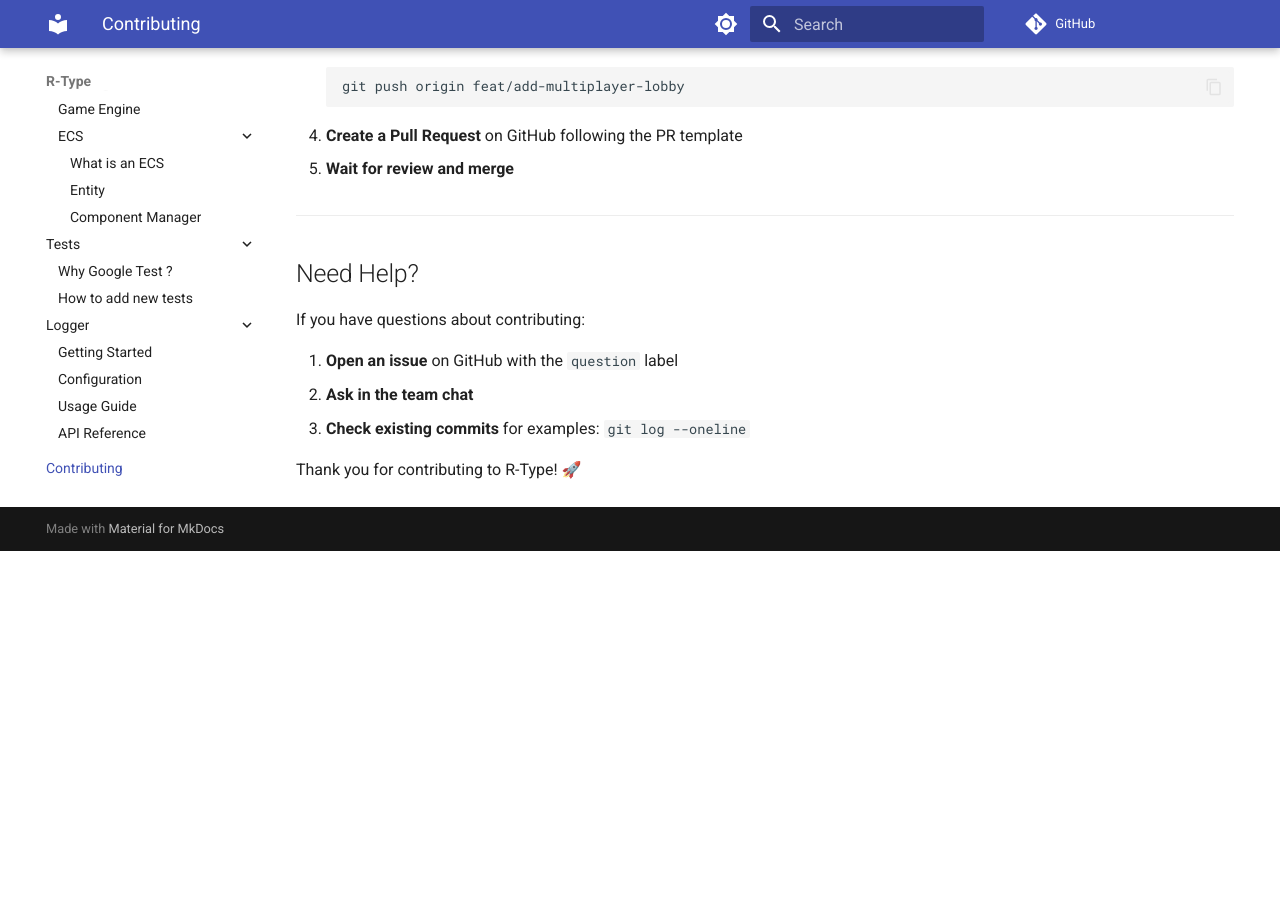
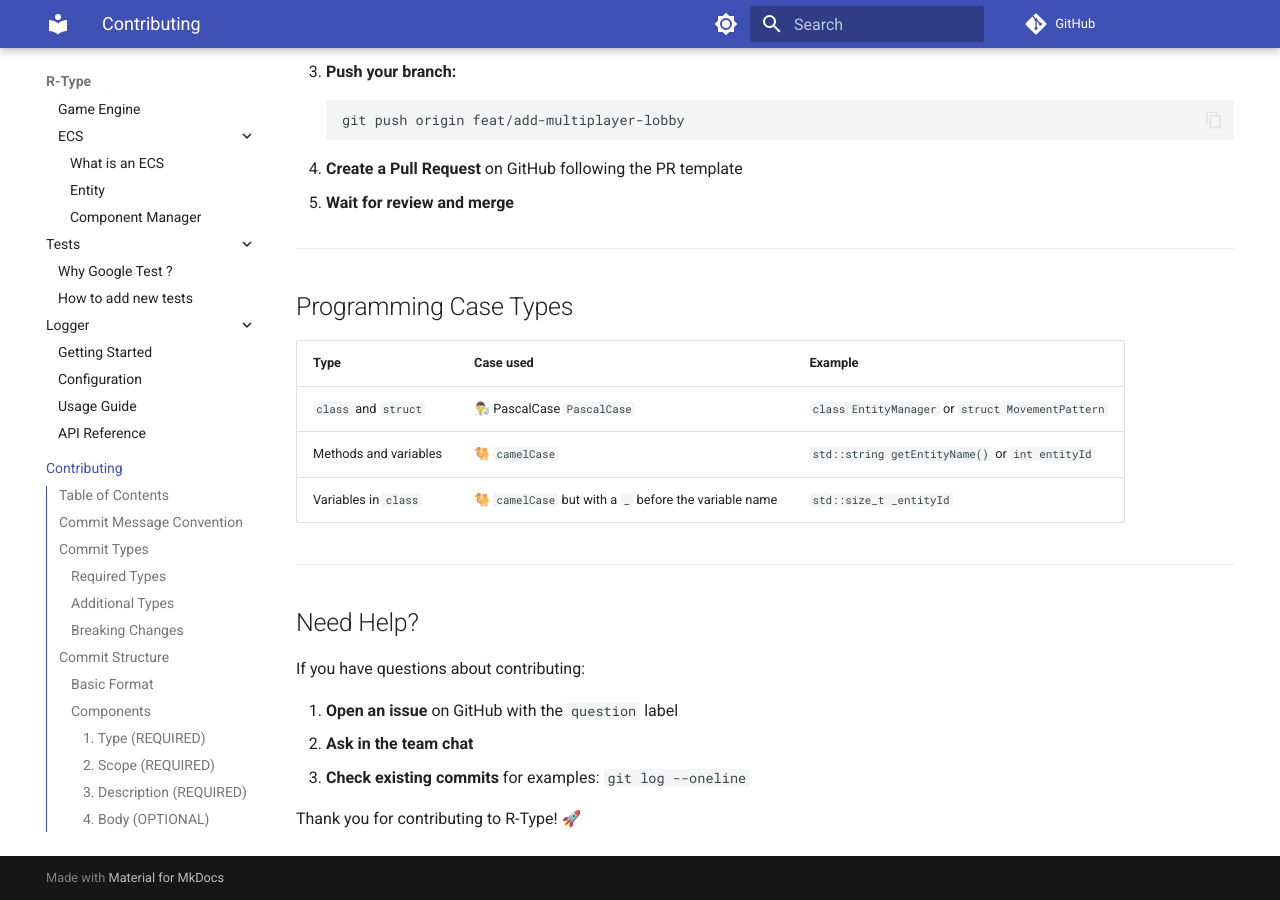
Before and after one commit to eliestroun14/R-Type, an MkDocs documentation site: the page built from docs/contributing.md, in a window 1280 px wide and 900 px high, scrolled down 7179 px. Built offline with MkDocs 1.6.1 and Material for MkDocs 9.7.7, drawn with Linux system fonts in a browser that asks for light colours; comment, search, counter and statistics services are not loaded; before the commit the page ends 7730 px from its top, so only the background shows below that; some of the changed text lies outside the part shown.

Commit message:
feat(MVP/Client): update contributing files, added programming case types used in our project

```diff
--- a/docs/contributing.md
+++ b/docs/contributing.md
@@ -9,7 +9,8 @@
 3. [Commit Structure](#commit-structure)
 4. [Examples](#examples)
 5. [Best Practices](#best-practices)
-6. [FAQ](#faq)
+6. [Programming Case Types](#programming-case-types)
+7. [FAQ](#faq)
 
 ---
 
@@ -324,6 +325,16 @@
 
 ---
 
+## Programming Case Types
+
+| Type | Case used | Example |
+|------|-------------|------------------|
+| `class` and `struct` | 👨‍🔬 PascalCase `PascalCase` | `class EntityManager` or `struct MovementPattern` |
+| Methods and variables | 🐫 `camelCase` | `std::string getEntityName()` or `int entityId` |
+| Variables in `class` | 🐫 `camelCase` but with a `_` before the variable name | `std::size_t _entityId` |
+
+---
+
 ## Need Help?
 
 If you have questions about contributing:
```
Also changed, not shown: CONTRIBUTING.md (+12 -1 lines).
